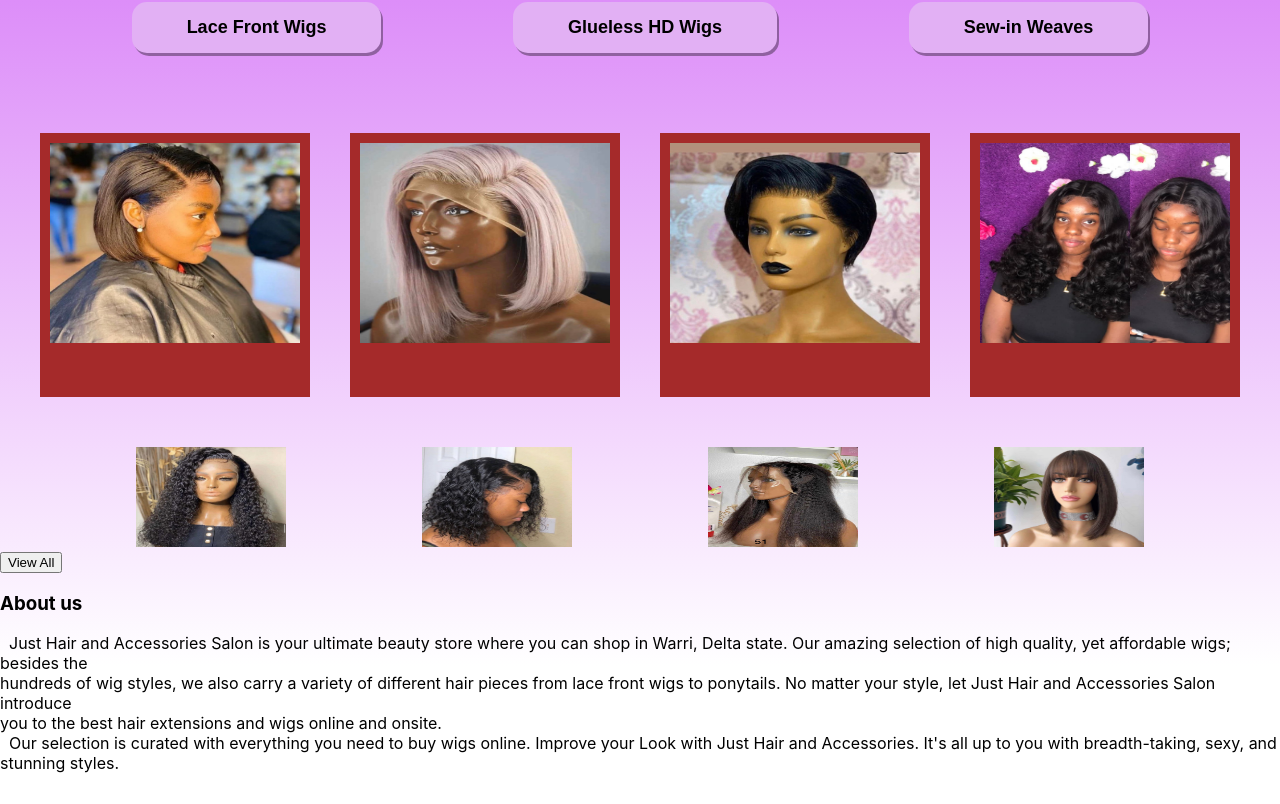
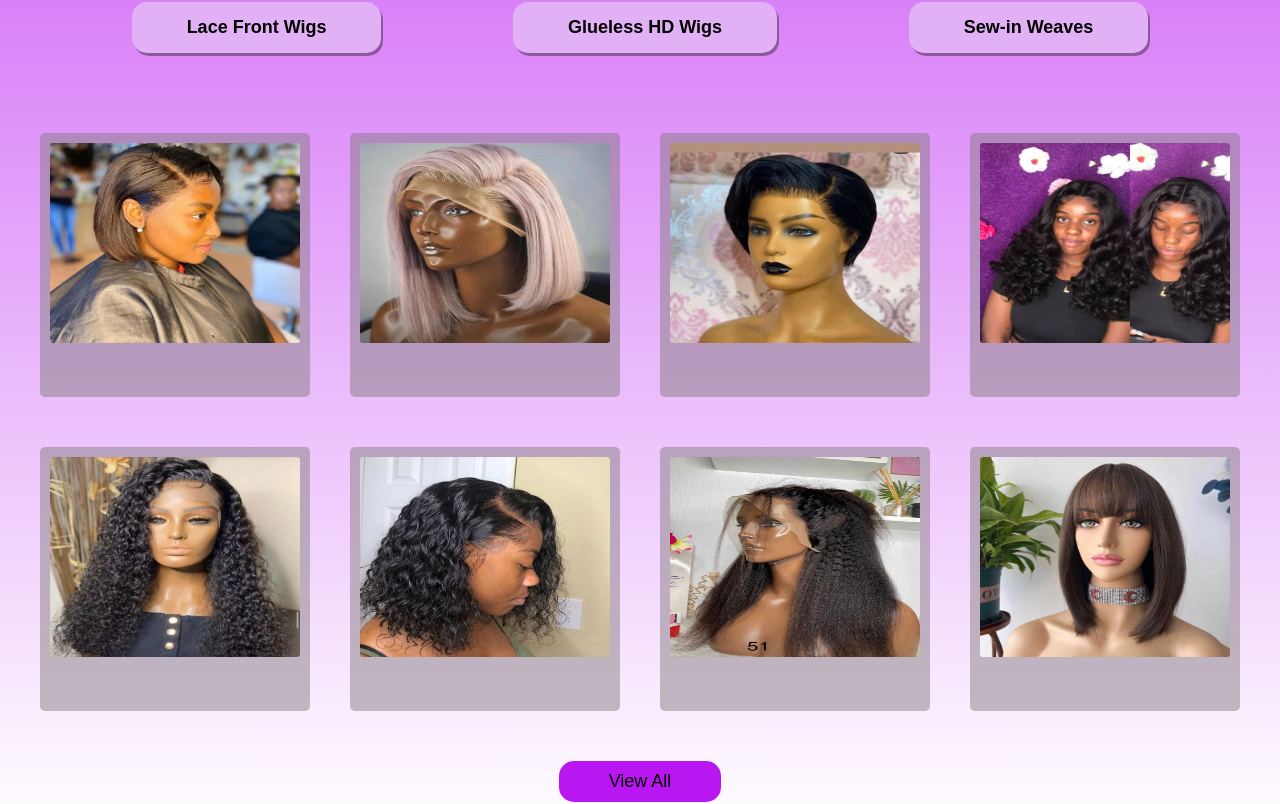
Before and after one commit to Adeboye22/justhairaccessoriesandsalon.github.io, a React (Create React App) app in the folder just-hair/: page / in a window 1280 px wide. Shown: the part 697-1501 px from the top of the page. Built offline with nearby package versions, Linux system fonts and the light colour scheme.

Commit message:
just-hair

```diff
--- a/just-hair/src/Components/Homepage.jsx
+++ b/just-hair/src/Components/Homepage.jsx
@@ -15,13 +15,13 @@ class Homepage extends Component {
   render() {
     return (
       <div>
-        {/* div for free delivery */}
+        {/* top section */}
         <div className={`${styles.col_a}`}>
           <div className={`${styles.col_a_1}`}>Free delivery on orders over N200,000</div>
           <div className={`${styles.col_a_2}`}>7 working days free return</div>
           <div className={`${styles.col_a_3}`}>72 hours delivery</div>
         </div>
-        {/* div for hero page */}
+        {/*  hero section */}
         <div className={`${styles.hero}`}>
           <div className={`${styles.hero_a}`}>
             <h3>New Arrivals</h3>
@@ -30,12 +30,13 @@ class Homepage extends Component {
           </div>
           <img src={HeroSection} alt="" width={300} />
         </div>
+        {/* buttons to products */}
         <div className={`${styles.btn_3}`}>
           <button className={`${styles.btn_3_a}`}>Lace Front Wigs</button>
           <button className={`${styles.btn_3_b}`}>Glueless HD Wigs</button>
           <button className={`${styles.btn_3_c}`}>Sew-in Weaves</button>
         </div>
-        {/* Must have choices */}
+        {/* Product display */}
         <div className={`${styles.col_b}`}>
           <div className={`${styles.col_b_1}`}>
             <article className={`${styles.bob_cut}`}><img src={BobCut} alt={"bob cut"} width={250} height={200}/></article>
@@ -44,19 +45,19 @@ class Homepage extends Component {
             <article className={`${styles.per_off}`}><img src={PercentOff} alt="" width={250} height={200}/></article>
           </div>
           <div className={`${styles.col_b_2}`}>
-            <article className={`${styles.per_A}`}><img src={PercentA} alt="" width={150} height={100}/></article>
-            <article className={`${styles.per_B}`}><img src={PercentB} alt="" width={150} height={100}/></article>
-            <article className={`${styles.per_C}`}><img src={PercentC} alt="" width={150} height={100}/></article>
-            <article className={`${styles.per_D}`}><img src={PercentD} alt="" width={150} height={100} /></article>
+            <article className={`${styles.per_A}`}><img src={PercentA} alt="" width={250} height={200}/></article>
+            <article className={`${styles.per_B}`}><img src={PercentB} alt="" width={250} height={200}/></article>
+            <article className={`${styles.per_C}`}><img src={PercentC} alt="" width={250} height={200}/></article>
+            <article className={`${styles.per_D}`}><img src={PercentD} alt="" width={250} height={200} /></article>
           </div>
-          {/* view all button */}
           <div className={`${styles.btn_VA}`}><button>View All</button></div>
+          {/* About us section */}
           <div className={`${styles.Abt_us}`}>
             <h3>About us</h3>
             <p>
-              &nbsp; Just Hair and Accessories Salon is your ultimate beauty store where you can shop in Warri, Delta state. Our amazing selection of high quality, yet affordable wigs; besides the <br />
-              hundreds of wig styles, we also carry a variety of different hair pieces from lace front wigs to ponytails. No matter your style, let Just Hair and Accessories Salon introduce <br />
-              you to the best hair extensions and wigs online and onsite. <br />
+              &nbsp; Just Hair and Accessories Salon is your ultimate beauty store where you can shop in Warri, Delta state. Our amazing selection of high quality, yet affordable wigs; besides the
+              hundreds of wig styles, we also carry a variety of different hair pieces from lace front wigs to ponytails. No matter your style, let Just Hair and Accessories Salon introduce
+              you to the best hair extensions and wigs online and onsite.
               &nbsp; Our selection is curated with everything you need to buy wigs online. Improve your Look with Just Hair and Accessories. It's all up to you with breadth-taking, sexy, and stunning styles.
             </p>
           </div>
--- a/just-hair/src/styles/base.module.css
+++ b/just-hair/src/styles/base.module.css
@@ -1,10 +1,19 @@
 hr{
-    margin: 200px 70px 0px 70px;
+    margin: 100px 70px 0px 70px;
 }
 section.first_section{
     padding: 30px 100px 0px 100px;
     display: flex;
     justify-content:space-between;
+}
+.col_1 article{
+    cursor:pointer;
+}
+.col_2 article{
+    cursor:pointer;
+}
+.col_3 article{
+    cursor:pointer;
 }
 section.second_section{
     padding: 30px 100px 30px 100px;
@@ -13,5 +22,5 @@ section.second_section div{
     border: 1px rgba(0, 0, 0, 0) solid;
     border-radius: 2px;
     background-color: #b817f22f;
-    padding: 10px 20px 10px 20px
+    padding: 10px 20px 10px 20px;
 }
--- a/just-hair/src/styles/homepage.module.css
+++ b/just-hair/src/styles/homepage.module.css
@@ -1,4 +1,5 @@
 /* styling for homepage */
+/* top section  */
 .col_a{
     display:flex;
     justify-content: space-evenly;
@@ -20,6 +21,7 @@
     padding-bottom:30px;
     font-size: 20px;
 }
+/* hero section */
 .hero{
     display:flex;
     justify-content: center;
@@ -61,6 +63,7 @@
 .hero img{
     border-radius:5px;
 }
+/* buttons to products */
 .btn_3{
     display:flex;
     justify-content:space-evenly;
@@ -96,28 +99,108 @@
     box-shadow: 2px 3px rgba(0, 0, 0, 0.358);
     cursor:pointer;
 }
+/* Product display */
 .col_b_1{
     display:flex;
     justify-content: space-evenly;
 }
 .bob_cut{
-    background-color: brown;
+    background-color: #7e7a7a78;
     padding:10px 10px 50px;
+    border-radius:5px;
+}
+.bob_cut img{
+    border-radius:3px;
 }
 .hol_ins_lks{
-    background-color: brown;
+    background-color: #7e7a7a78;
     padding:10px 10px 50px;
+    border-radius:5px;
+}
+.hol_ins_lks img{
+    border-radius:3px;
 }
 .pix_ct{
-    background-color: brown;
+    background-color: #7e7a7a78;
     padding:10px 10px 50px;
+    border-radius:5px;
+}
+.pix_ct img{
+    border-radius:3px;
 }
 .per_off{
-    background-color: brown;
+    background-color: #7e7a7a78;
     padding:10px 10px 50px;
+    border-radius:5px;
+}
+.per_off img{
+    border-radius:3px;
 }
 .col_b_2{
     display:flex;
     justify-content: space-evenly;
     margin-top: 50px;
+    border-radius:5px;
 }
+.per_A{
+    background-color: #7e7a7a78;
+    padding:10px 10px 50px;
+    border-radius:5px;
+}
+.per_A img{
+    border-radius:3px;
+}
+.per_B{
+    background-color: #7e7a7a78;
+    padding:10px 10px 50px;
+    border-radius:5px;
+}
+.per_B img{
+    border-radius:3px;
+}
+.per_C{
+    background-color: #7e7a7a78;
+    padding:10px 10px 50px;
+    border-radius:5px;
+}
+.per_C img{
+    border-radius:3px;
+}
+.per_D{
+    background-color: #7e7a7a78;
+    padding:10px 10px 50px;
+    border-radius:5px;
+}
+.per_D img{
+    border-radius:3px;
+}
+.btn_VA{
+    text-align: center;
+    margin-top:50px;
+}
+.btn_VA button{
+    padding:10px 50px;
+    font-size:18px;
+    border:0px solid;
+    cursor:pointer;
+    border-radius:15px;
+    background-color:#B917F2;
+    transition:0.5s ease-in-out;
+}
+.btn_VA button:hover{
+    background-color:#b817f200;
+    border:2px solid black;
+}
+/* About us section */
+.Abt_us{
+    padding:0px 50px;
+}
+.Abt_us h3{
+    font-size: 2.5em;
+    text-align: center;
+}
+.Abt_us p{
+    text-align: justify;
+    line-height: 2em;
+    font-size: 18px;
+}
```
